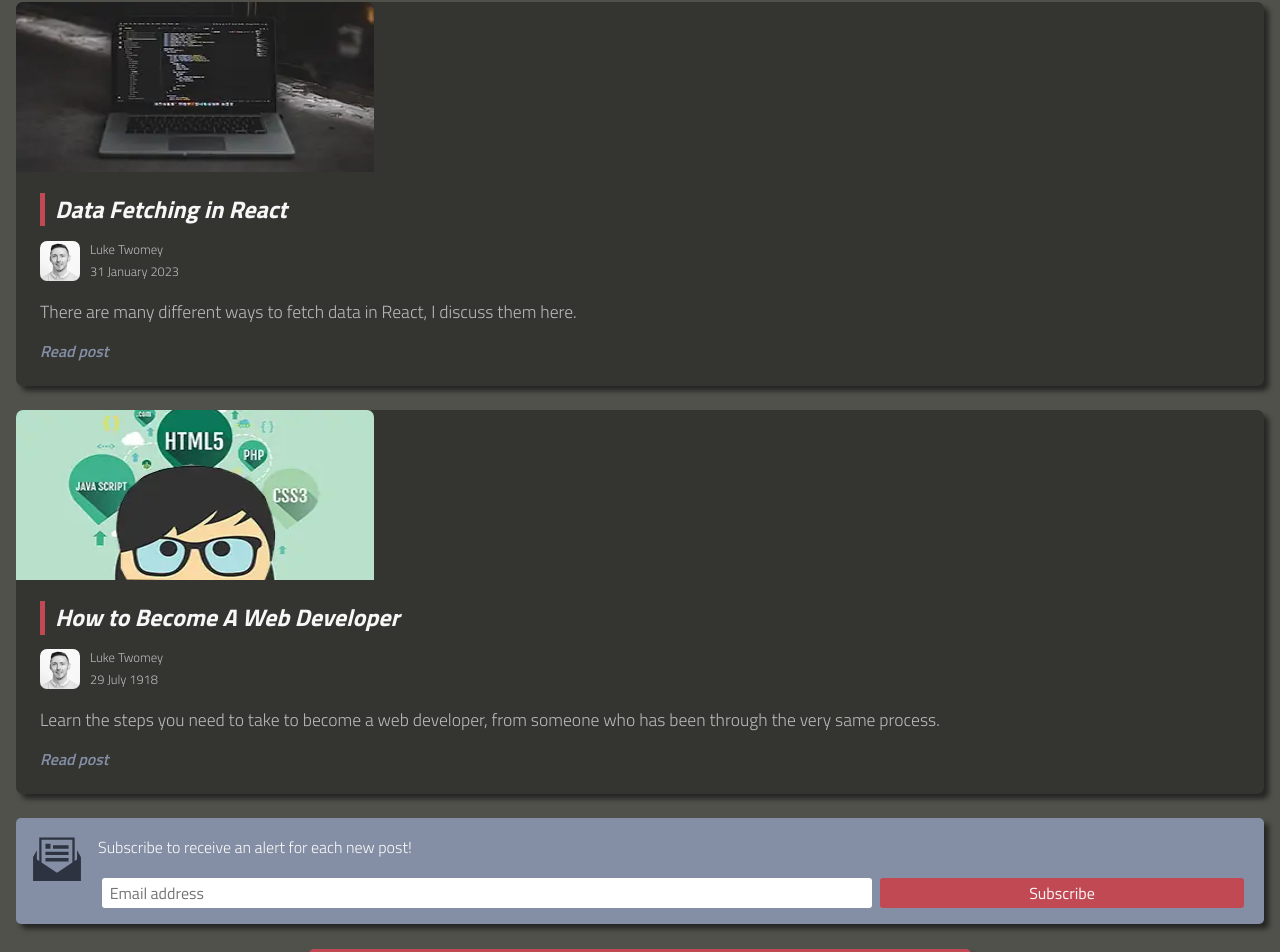
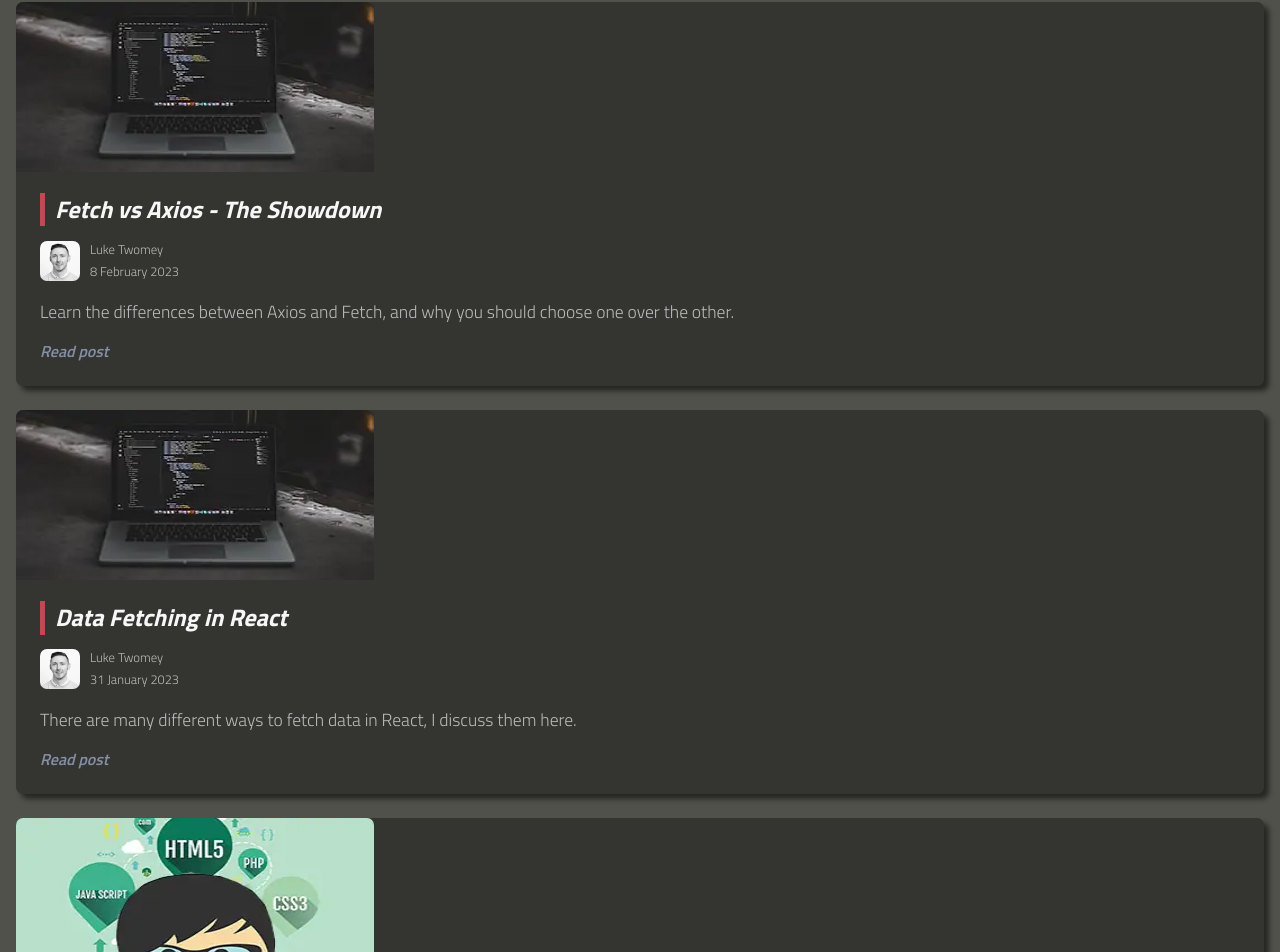
Before and after one commit to LukeTwomey/LukeTheWebDev, a Next.js app: page / in a window 1280 px wide. Shown: the part 1654-2606 px from the top of the page. Built offline with nearby package versions, Linux system fonts and the light colour scheme.

Commit message:
Fix the blog post date sorting to show most recent first

```diff
--- a/pages/blog.js
+++ b/pages/blog.js
@@ -11,8 +11,8 @@ const prettyDate = (date) =>
 
 export const Blog = ({ posts }) => {
   const sortBlogPostsByDate = posts.sort((a, b) => {
-    const beforeDate = DateTime.fromFormat(a.data.date, "yyyy-m-d");
-    const afterDate = DateTime.fromFormat(b.data.date, "yyyy-m-d");
+    const beforeDate = DateTime.fromFormat(a.data.date, "yyyy-MM-dd");
+    const afterDate = DateTime.fromFormat(b.data.date, "yyyy-MM-dd");
     return afterDate - beforeDate;
   });
 
--- a/pages/index.js
+++ b/pages/index.js
@@ -6,8 +6,15 @@ import ProjectsPreview from "../components/ProjectsPreview";
 import Signup from "../components/Signup";
 import matter from "gray-matter";
 import fs from "fs";
+import { DateTime } from "luxon";
 
 export const App = ({ featurePosts }) => {
+  const sortBlogPostsByDate = featurePosts.sort((a, b) => {
+    const beforeDate = DateTime.fromFormat(a.data.date, "yyyy-MM-dd");
+    const afterDate = DateTime.fromFormat(b.data.date, "yyyy-MM-dd");
+    return afterDate - beforeDate;
+  });
+
   return (
     <>
       <Head>
@@ -46,7 +53,7 @@ export const App = ({ featurePosts }) => {
 
         <section className="blogPreview grey">
           <h2>Blog</h2>
-          <BlogPreview posts={featurePosts} theme="dark" />
+          <BlogPreview posts={sortBlogPostsByDate} theme="dark" />
           <Signup
             message="Subscribe to receive an alert for each new post!"
             location="homePage"
--- /dev/null
+++ b/posts/fetch-vs-axios-the-showdown.md
@@ -0,0 +1,9 @@
+---
+title: "Fetch vs Axios - The Showdown"
+date: "2023-02-08"
+feature: "true"
+previewImage: "current-state-js-dev.webp"
+preview: "Learn the differences between Axios and Fetch, and why you should choose one over the other."
+---
+
+This confused me for so long! It's really not obvious which of these is best for your circumstances, and I tended to just default to using Axios. Because, well, it's easy. And there's nothing wrong with that, right?!
```
Also changed, not shown: pages/blog/[id].js (+5 -2 lines).
